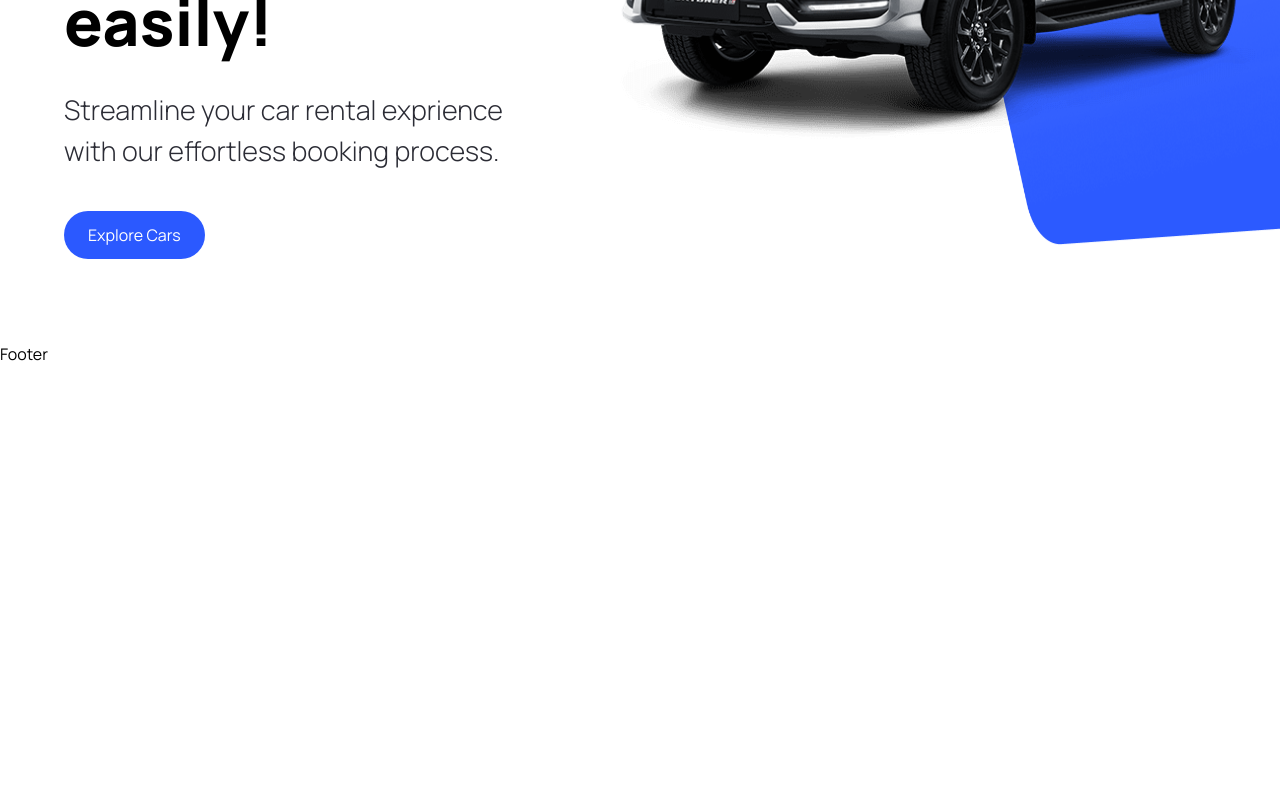
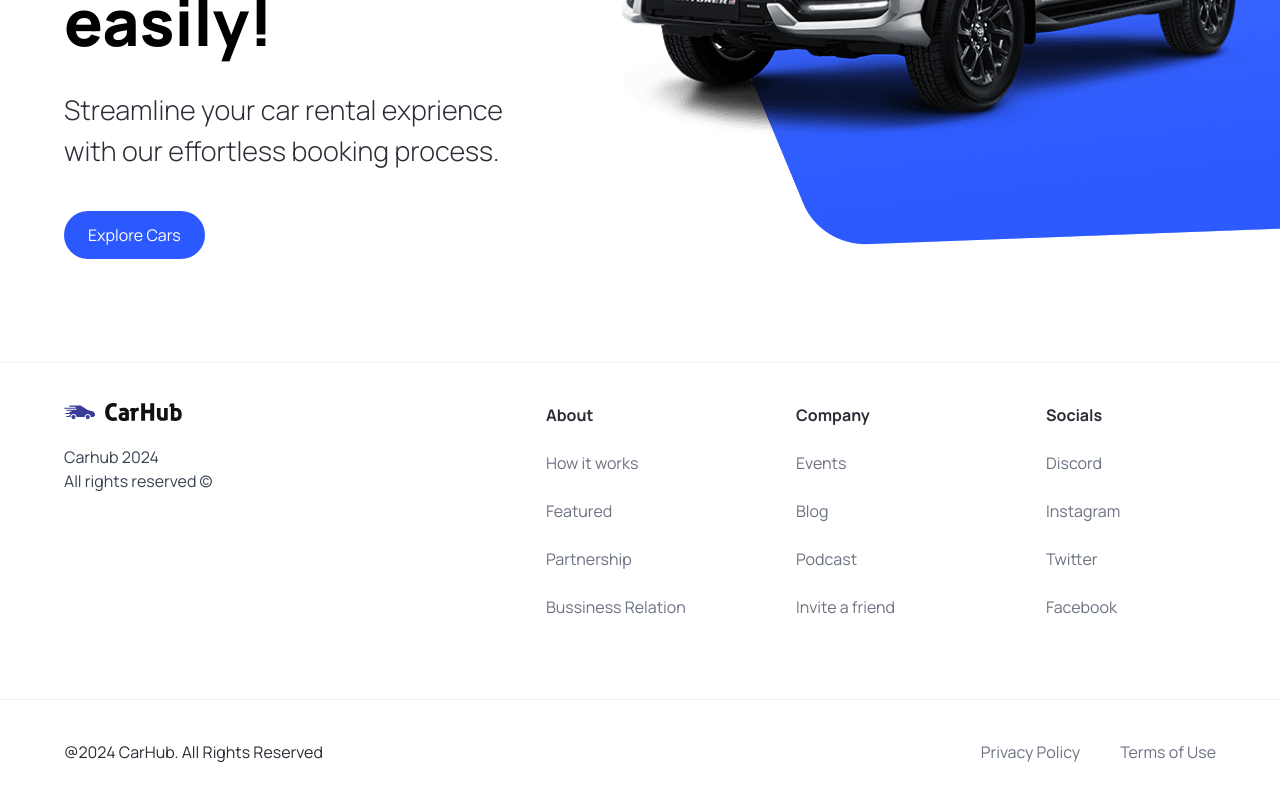
Before and after one commit to Mohammed3ohammed/Car_Showcase, a Next.js app: page / in a window 1280 px wide. Shown: the part 458-1258 px from the top of the page. Before the commit the page ends 824 px from the top, so only its background shows below. Built offline with nearby package versions, Linux system fonts and the light colour scheme.

Commit message:
footer section design

```diff
--- a/app/page.tsx
+++ b/app/page.tsx
@@ -7,6 +7,7 @@
   return (
     <main className="overflow-hidden">
         <Hero />
+
     </main>
   );
 }
--- a/components/Footer.tsx
+++ b/components/Footer.tsx
@@ -1,10 +1,45 @@
+import Image from "next/image";
+import Link from "next/link";
+
+import { footerLinks } from "../constants";
 
 const Footer = () => {
   return (
-    <div>
-      Footer
-    </div>
+    <footer className="flex flex-col text-black-100 mt-5 border-t border-gray-100">
+      <div className="flex max-md:flex-col flex-wrap  gap-5 sm:px-16 px-6 py-10">
+        <div className="flex flex-col justify-start items-start gap-6">
+          <Image src="/logo.svg" alt="logo" width={118} height={18} className="object-contain" />
+          <p className="text-base text-gray-700">
+            Carhub 2024 <br />
+            All rights reserved &copy;
+          </p>
+        </div>
+        <div className="footer__links">
+      {footerLinks.map((link) => (
+
+        <div key={link.title} className="footer__link">
+        <h3 className="font-bold">{link.title}</h3>
+        {link.links.map((item) => (
+          <Link
+          key={item.title}
+          href={item.url}
+          className="text-gray-500">
+            {item.title}
+          </Link>
+        ))}
+         </div>
+      ))}
+        </div>
+        </div>
+        <div className="flex justify-between items-center flex-wrap mt-10 border-t border-gray-100 sm:px-16 px-6 py-10">
+          <p>@2024 CarHub. All Rights Reserved</p>
+          <div className="footer__copyrights-link">
+          <Link href="/" className="text-gray-500">Privacy Policy</Link>
+          <Link href="/" className="text-gray-500">Terms of Use</Link>
+
+        </div>
+      </div>
+    </footer>
   )
 }
-
 export default Footer;
--- a/components/Hero.tsx
+++ b/components/Hero.tsx
@@ -28,9 +28,8 @@
      <div className='hero__image-container'>
      <div className="hero__image">
           <Image src="/hero.png" alt="hero" fill className="object-contain" />
-      <div className="hero__image-overlay" />
-
         </div>
+        <div className="hero__image-overlay" />
      </div>
     </div>
   )
--- /dev/null
+++ b/constants/index.ts
@@ -0,0 +1,101 @@
+export const manufacturers = [
+    "Acura",
+    "Alfa Romeo",
+    "Aston Martin",
+    "Audi",
+    "Bentley",
+    "BMW",
+    "Buick",
+    "Cadillac",
+    "Chevrolet",
+    "Chrysler",
+    "Citroen",
+    "Dodge",
+    "Ferrari",
+    "Fiat",
+    "Ford",
+    "GMC",
+    "Honda",
+    "Hyundai",
+    "Infiniti",
+    "Jaguar",
+    "Jeep",
+    "Kia",
+    "Lamborghini",
+    "Land Rover",
+    "Lexus",
+    "Lincoln",
+    "Maserati",
+    "Mazda",
+    "McLaren",
+    "Mercedes-Benz",
+    "MINI",
+    "Mitsubishi",
+    "Nissan",
+    "Porsche",
+    "Ram",
+    "Rolls-Royce",
+    "Subaru",
+    "Tesla",
+    "Toyota",
+    "Volkswagen",
+    "Volvo",
+  ];
+
+  export const yearsOfProduction = [
+    { title: "Year", value: "" },
+    { title: "2015", value: "2015" },
+    { title: "2016", value: "2016" },
+    { title: "2017", value: "2017" },
+    { title: "2018", value: "2018" },
+    { title: "2019", value: "2019" },
+    { title: "2020", value: "2020" },
+    { title: "2021", value: "2021" },
+    { title: "2022", value: "2022" },
+    { title: "2023", value: "2023" },
+  ];
+
+  export const fuels = [
+    {
+      title: "Fuel",
+      value: "",
+    },
+    {
+      title: "Gas",
+      value: "Gas",
+    },
+    {
+      title: "Electricity",
+      value: "Electricity",
+    },
+  ];
+
+  export const footerLinks = [
+    {
+      title: "About",
+      links: [
+        { title: "How it works", url: "/" },
+        { title: "Featured", url: "/" },
+        { title: "Partnership", url: "/" },
+        { title: "Bussiness Relation", url: "/" },
+      ],
+    },
+    {
+      title: "Company",
+      links: [
+        { title: "Events", url: "/" },
+        { title: "Blog", url: "/" },
+        { title: "Podcast", url: "/" },
+        { title: "Invite a friend", url: "/" },
+      ],
+    },
+    {
+      title: "Socials",
+      links: [
+        { title: "Discord", url: "/" },
+        { title: "Instagram", url: "/" },
+        { title: "Twitter", url: "/" },
+        { title: "Facebook", url: "/" },
+      ],
+    },
+  ];
```
